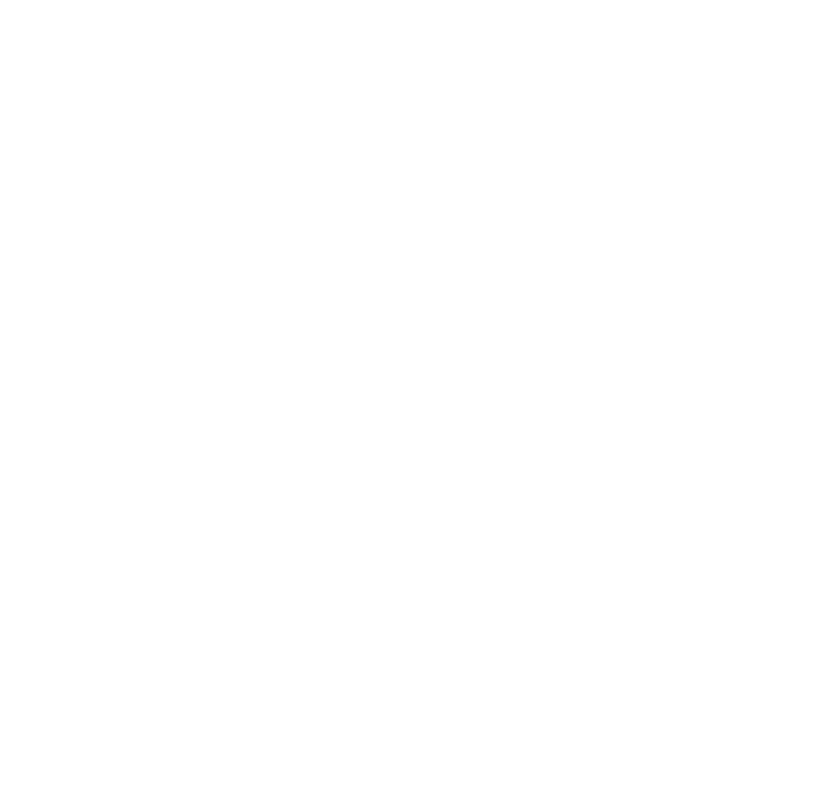
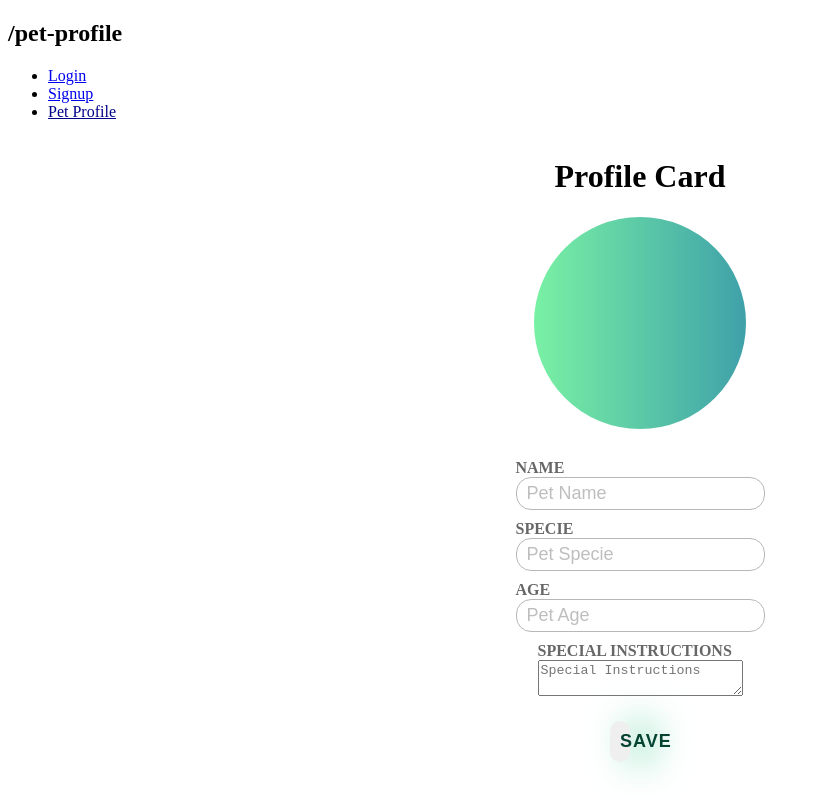
Before and after one commit to Mohakim231/lap-4-priject-client, a React (Vite) app: page /pet-profile in a window 1280 px wide. Before the commit this address had no page. Shown: the whole page, without its empty margins (0-820 px from the left). Built offline with nearby package versions, Linux system fonts and the light colour scheme.

Commit message:
profile img displayed front-end

```diff
--- a/src/App.jsx
+++ b/src/App.jsx
@@ -1,24 +1,25 @@
-import { Route, Routes } from "react-router-dom"
-import Home from "./Home"
-import Login from "./Login"
-import PrivateRoute from "./PrivateRoute"
-import SignUp from "./Signup"
-import { NavBar } from './layout'
-
+import { Route, Routes } from "react-router-dom";
+import Home from "./Home";
+import Login from "./Login";
+import PrivateRoute from "./PrivateRoute";
+import SignUp from "./Signup";
+import { NavBar } from "./layout";
+import { PetProfile } from "./Pages/PetProfile";
+import CardProfile from "./Components/PetProfileForm";
 
 function App() {
-
   return (
     <div className="App">
       <Routes>
-        <Route path='/' element={<NavBar />}>
-          <Route index element={<Home/>}/>
-          <Route path="/signup" element={<SignUp/>} />
-          <Route path="/login" element={<Login/>} />
+        <Route path="/" element={<NavBar />}>
+          <Route index element={<Home />} />
+          <Route path="/signup" element={<SignUp />} />
+          <Route path="/login" element={<Login />} />
+          <Route path="/pet-profile" element={<CardProfile />} />
         </Route>
       </Routes>
     </div>
-  )
+  );
 }
 
-export default App
+export default App;
--- /dev/null
+++ b/src/Components/PetProfileForm/index.jsx
@@ -0,0 +1,198 @@
+import React from "react";
+
+import "./style.css";
+
+const ImgUpload = ({ onChange, src }) => (
+  <label htmlFor="photo-upload" className="custom-file-upload fas">
+    <div className="img-wrap img-upload">
+      <img htmlFor="photo-upload" src={src} />
+    </div>
+    <input id="photo-upload" type="file" onChange={onChange} />
+  </label>
+);
+
+const Name = ({ onChange, value }) => (
+  <div className="field">
+    <label htmlFor="name">Name</label>
+    <input
+      id="name"
+      type="text"
+      onChange={onChange}
+      maxLength="25"
+      value={value}
+      placeholder="Pet Name"
+      required
+    />
+  </div>
+);
+const Species = ({ onChange, value }) => (
+  <div className="field">
+    <label htmlFor="species">Specie</label>
+    <input
+      id="species"
+      type="text"
+      onChange={onChange}
+      maxLength="25"
+      value={value}
+      placeholder="Pet Specie"
+      required
+    />
+  </div>
+);
+const Age = ({ onChange, value }) => (
+  <div className="field">
+    <label htmlFor="Age">Age</label>
+    <input
+      id="name"
+      type="text"
+      onChange={onChange}
+      maxLength="25"
+      value={value}
+      placeholder="Pet Age"
+      required
+    />
+  </div>
+);
+
+const SpecialInfo = ({ onChange, value }) => (
+  <div className="field">
+    <label htmlFor="specialInfo">Special Instructions</label>
+    <textarea
+      id="specialInfo"
+      type="text"
+      onChange={onChange}
+      maxLength="35"
+      value={value}
+      placeholder="Special Instructions"
+      required
+      cols="23"
+      rows="2"
+    />
+    {/* <input
+      id="specialInfo"
+      type="text"
+      onChange={onChange}
+      maxLength="35"
+      value={value}
+      placeholder="Special Instructions"
+      required
+    /> */}
+  </div>
+);
+
+const Profile = ({ onSubmit, src, name, specialInfo }) => (
+  <div className="card">
+    <form onSubmit={onSubmit}>
+      <h1>Profile Card</h1>
+      <label className="custom-file-upload fas">
+        <div className="img-wrap">
+          <img htmlFor="photo-upload" src={src} />
+        </div>
+      </label>
+      <div className="name">{name}</div>
+      <div className="specie">{species}</div>
+      <div className="age">{Age}</div>
+      <div className="specialInfo">{specialInfo}</div>
+      <button type="submit" className="edit">
+        Edit Profile{" "}
+      </button>
+    </form>
+  </div>
+);
+
+const Edit = ({ onSubmit, children }) => (
+  <div className="card">
+    <form onSubmit={onSubmit}>
+      <h1>Profile Card</h1>
+      {children}
+      <button type="submit" className="save">
+        Save{" "}
+      </button>
+    </form>
+  </div>
+);
+
+class CardProfile extends React.Component {
+  state = {
+    file: "",
+    imagePreviewUrl: "",
+    name: "",
+    species: "",
+    age: "",
+    specialInfo: "",
+    active: "edit",
+  };
+
+  photoUpload = (e) => {
+    e.preventDefault();
+    const reader = new FileReader();
+    const file = e.target.files[0];
+    reader.onloadend = () => {
+      this.setState({
+        file: file,
+        imagePreviewUrl: reader.result,
+      });
+    };
+    reader.readAsDataURL(file);
+  };
+  editName = (e) => {
+    const name = e.target.value;
+    this.setState({
+      name,
+    });
+  };
+  editAge = (e) => {
+    const age = e.target.value;
+    this.setState({
+      age,
+    });
+  };
+  editSpecies = (e) => {
+    const specie = e.target.value;
+    this.setState({
+      age,
+    });
+  };
+  editStatus = (e) => {
+    const specialInfo = e.target.value;
+    this.setState({
+      specialInfo,
+    });
+  };
+
+  handleSubmit = (e) => {
+    e.preventDefault();
+    let activeP = this.state.active === "edit" ? "profile" : "edit";
+    this.setState({
+      active: activeP,
+    });
+  };
+
+  render() {
+    const { imagePreviewUrl, name, species, age, specialInfo, active } =
+      this.state;
+    return (
+      <div>
+        {active === "edit" ? (
+          <Edit onSubmit={this.handleSubmit}>
+            <ImgUpload onChange={this.photoUpload} src={imagePreviewUrl} />
+            <Name onChange={this.editName} value={name} />
+            <Species onChange={this.editAge} value={age} />
+            <Age onChange={this.editSpecies} value={species} />
+            <SpecialInfo onChange={this.editStatus} value={specialInfo} />
+          </Edit>
+        ) : (
+          <Profile
+            onSubmit={this.handleSubmit}
+            src={imagePreviewUrl}
+            name={name}
+            species={species}
+            age={age}
+            specialInfo={specialInfo}
+          />
+        )}
+      </div>
+    );
+  }
+}
+export default CardProfile;
--- /dev/null
+++ b/src/Components/PetProfileForm/style.css
@@ -0,0 +1,126 @@
+  form{
+    display: flex;
+    flex-direction: column;
+    justify-content: center;
+    align-items: center;
+  }
+  .field{
+    margin: 5px;
+    display: flex;
+    flex-direction: column;
+    }
+  input[type="file"] {
+    display: none;
+  }
+
+  .custom-file-upload {
+    border-radius: 50%;
+    display: inline-block;
+    position: relative;
+    padding: 6px;
+    cursor: pointer;
+    background: linear-gradient(270deg, #3fa1a9, #79f1a4);
+    margin-bottom: 25px;
+  }
+
+  .img-wrap{
+    position: relative;
+    width: 200px;
+    height: 200px;
+    overflow: hidden;
+    border-radius: 50%;
+  }
+  .img-upload:before{
+    content: "\f093";
+    font-size: 90px;
+    position: absolute;
+    padding-top: 80px;
+    top: 50%;
+    left: 50%;
+    transform: translate(-50%, -50%);
+    text-align: center;
+    color: #63d3a6;
+    width: 200px;
+    height: 200px;
+    border-radius: 50%;
+    opacity: 0;
+    transition: .5s ease;
+    background-color: #fff;
+  }
+  .img-upload:hover:before{
+   opacity: 1;
+  }
+  img {
+    width: auto;
+    height: 100%;
+  }
+
+  label{
+    text-transform: uppercase;
+    font-weight: 700;
+    color: #676767;
+  }
+
+  input{
+    border-radius: 15px;
+    border: 1px solid #b7b7b7;
+    padding: 5px 5px 5px 10px;
+    font-size: 18px;
+    transition: 0.2s;
+  }
+  input:focus{
+    outline: none;
+    border: 1px solid #64d488;
+  }
+  input::placeholder{
+    color: #bebebe;
+  }
+  .name{
+    text-align: center;
+    text-transform: uppercase;
+    font-weight: 700;
+    color: #676767;
+    max-width: 220px;
+    overflow-wrap: break-word;
+  }
+  .status{
+    text-align: center;
+    max-width: 220px;
+    overflow-wrap: break-word;
+  }
+  button{
+    position: relative;
+    color: #054231;
+    letter-spacing: 1px;
+    margin: 20px;
+    font-size: 18px;
+    padding: 10px;
+    text-align: center;
+    transition: 0.5s;
+    border-radius: 10px;
+    cursor: pointer;
+    border-radius: 25px;
+    border: none;
+    /* background: #64d488; */
+  }
+  .save{
+    font-weight: 600;
+    left: -20px;
+    text-transform: uppercase;
+    letter-spacing: 1px;
+    width: 20px;
+    box-shadow: 20px 0px 40px 0px  #63d3a6;
+  }
+  .edit{
+    color: #fff;
+    width: 180px;
+  }
+  button:hover{
+    left: 0;
+    color: #fff;
+    width: 180px;
+    box-shadow: 0px 0px 20px 0px  #63d3a6;
+  }
+  button:focus{
+    outline: none;
+  }
--- a/src/Components/index.js
+++ b/src/Components/index.js
@@ -0,0 +1,2 @@
+// export { default as PetProfileForm } from './PetProfileForm'
+export { default as CardProfile  } from './PetProfileForm'
--- /dev/null
+++ b/src/Pages/PetProfile/index.jsx
@@ -0,0 +1,12 @@
+import React from "react";
+import { CardProfile } from "../../Components";
+// import { PetProfileForm } from "../../Components/PetProfileForm";
+
+export const PetProfile = () => {
+  return (
+    <div>
+      {/* <PetProfileForm /> */}
+      <CardProfile />
+    </div>
+  );
+};
--- a/src/Pages/index.js
+++ b/src/Pages/index.js
@@ -0,0 +1 @@
+export {default as PetProfile} from './PetProfile'
--- a/src/PetProfile/index.jsx
+++ /dev/null
@@ -1,5 +0,0 @@
-import React from "react";
-
-export const PetProfile = () => {
-  return <div>PetProfile</div>;
-};
--- a/src/layout/NavBar/index.jsx
+++ b/src/layout/NavBar/index.jsx
@@ -1,43 +1,54 @@
-import React from 'react';
-import { NavLink, useLocation, Outlet } from 'react-router-dom'
+import React from "react";
+import { NavLink, useLocation, Outlet } from "react-router-dom";
 // import './style.css'
 
 const LocationDisplay = () => {
-    const location = useLocation()
-    return <span>{location.pathname}</span>
-}
+  const location = useLocation();
+  return <span>{location.pathname}</span>;
+};
 
 function NavBar() {
-
   const activeStyle = {
-        textDecoration: 'underline',
-        color: 'darkblue'
-    }
+    textDecoration: "underline",
+    color: "darkblue",
+  };
 
   return (
     <>
       <nav className="navbar">
-            <h2><LocationDisplay /></h2>
+        <h2>
+          <LocationDisplay />
+        </h2>
         <ul className="nav-links">
           <li>
             <NavLink
               style={({ isActive }) => (isActive ? activeStyle : undefined)}
-                        to="/login">
+              to="/login"
+            >
               Login
             </NavLink>
           </li>
           <li>
             <NavLink
               style={({ isActive }) => (isActive ? activeStyle : undefined)}
-                        to="/signup">
+              to="/signup"
+            >
               Signup
+            </NavLink>
+          </li>
+          <li>
+            <NavLink
+              style={({ isActive }) => (isActive ? activeStyle : undefined)}
+              to="/pet-profile"
+            >
+              Pet Profile
             </NavLink>
           </li>
         </ul>
       </nav>
       <Outlet />
     </>
-  )
+  );
 }
 
 export default NavBar;
```
Lines whose indentation alone changed are shown as unchanged.
